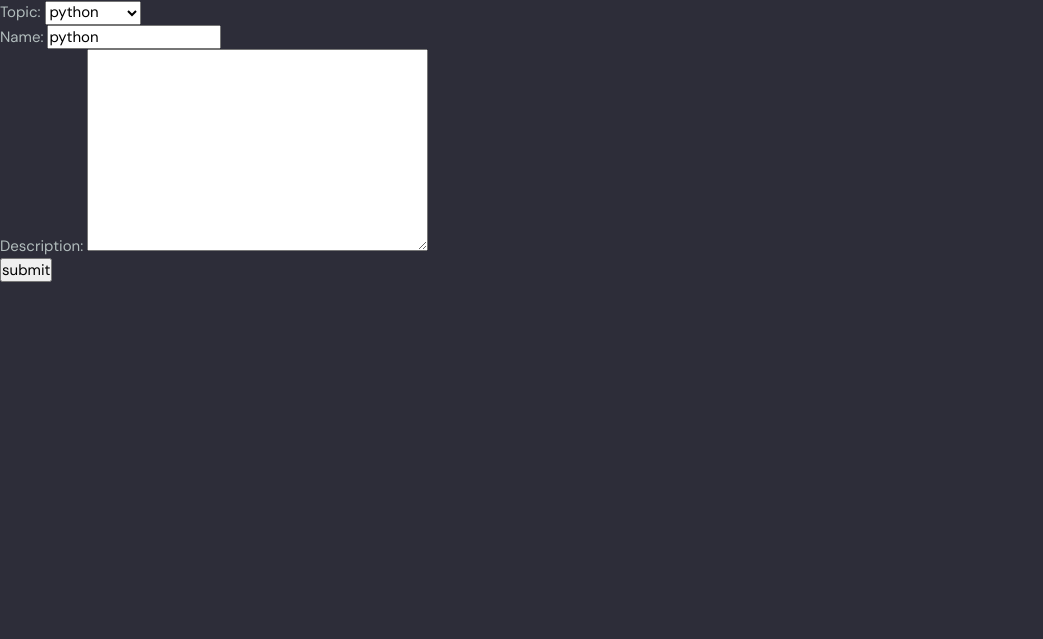
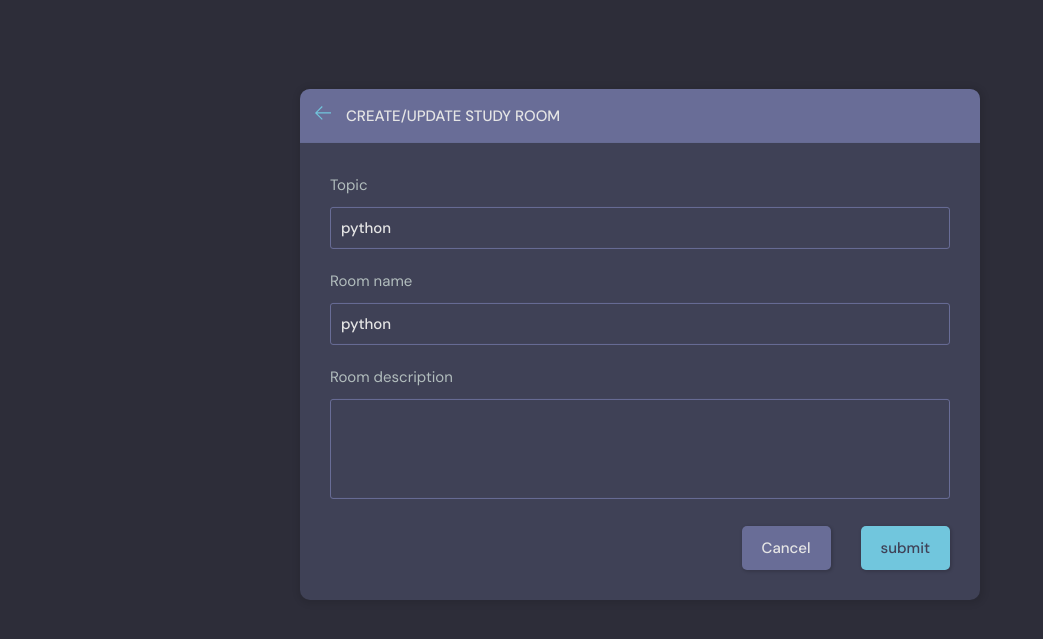
Before and after one commit to ayda76/Chatapp, a Django app: page /updateRoom/9/ in a window 1280 px wide. Shown: the part 76-715 px from the top of the page, without its empty margins (0-1043 px from the left). Run offline with Django 4.2, Linux system fonts and the light colour scheme; a user stored in the database is signed in; data comes from the database, SQL or seed files in the repository; both versions use the stored data as it was after the commit.

Commit message:
coordination with frontend

```diff
--- a/base/forms.py
+++ b/base/forms.py
@@ -1,9 +1,14 @@
 from django.forms import ModelForm
 from .models import Room
-
+from django.contrib.auth.models import User
 
 class RoomForm(ModelForm):
     class Meta:
         model=Room
         fields ='__all__'
         exclude=['host','participants']
+
+class UserForm(ModelForm):
+    class Meta:
+        model=User
+        fields =['username','email']
--- a/base/templates/base/profile.html
+++ b/base/templates/base/profile.html
@@ -17,7 +17,9 @@
           <div class="profile__info">
             <h3>{{user.username}}</h3>
             <p>@{{user.username}}</p>
-            <a href="edit-user.html" class="btn btn--main btn--pill">Edit Profile</a>
+            {% if request.user == user%}
+            <a href="{% url 'updateUser'%}" class="btn btn--main btn--pill">Edit Profile</a>
+          {%endif%}
           </div>
           <div class="profile__about">
             <h3>About</h3>
--- a/base/templates/base/room_form.html
+++ b/base/templates/base/room_form.html
@@ -1,14 +1,77 @@
 {% extends 'main.html'%}
+   {% block content%}
 
-{% block content%}
+  <main class="create-room layout">
+    <div class="container">
+      <div class="layout__box">
+        <div class="layout__boxHeader">
+          <div class="layout__boxTitle">
+            <a href="{% url 'home' %}">
+              <svg version="1.1" xmlns="http://www.w3.org/2000/svg" width="32" height="32" viewBox="0 0 32 32">
+                <title>arrow-left</title>
+                <path
+                  d="M13.723 2.286l-13.723 13.714 13.719 13.714 1.616-1.611-10.96-10.96h27.625v-2.286h-27.625l10.965-10.965-1.616-1.607z">
+                </path>
+              </svg>
+            </a>
+            <h3>Create/Update Study Room</h3>
+          </div>
+        </div>
+        <div class="layout__body">
+          <form class="form" method="POST" action="">
+            {% csrf_token %}
 
-<div>
-    <form method="POST" action="">
-        {% csrf_token %}
-        {{form.as_p}}
-        <input type="submit" value="submit">
-    </form>
+            <div class="form__group">
+              <label for="room_topic">Topic</label>
+              <input required type="text" name="topic" value="{{room.topic.name}}" id="room_topic" list="topic-list" />
+              <datalist id="topic-list">
+                <select id="room_topic">
+                  {%for topic in topics %}
+                  <option value="{{topic.name}}">{{topic.name}}</option>
+
+                  {% endfor %}
+                </select>
+              </datalist>
+
+            </div>
+
+            <div class="form__group">
+              <label for="room_name">Room name</label>
+              {{form.name}}
+
+            </div>
+            <div class="form__group">
+              <label for="room_name">Room description</label>
+              {{form.description}}
+
+            </div>
+
+<!--
+            <div class="form__group">
+              <label for="room_topic">Topic</label>
+              <input required type="text" name="topic" id="room_topic" list="topic-list" />
+              <datalist id="topic-list">
+                <select id="room_topic">
+                  <option value="">Select your topic</option>
+                  <option value="Python">Python</option>
+                  <option value="Django">Django</option>
+                </select>
+              </datalist>
+
+            </div>
 
 
-</div>
-{% endblock content%}
+            <div class="form__group">
+              <label for="room_about">About</label>
+              <textarea name="room_about" id="room_about" placeholder="Write about your study group..."></textarea>
+            </div>-->
+            <div class="form__action">
+              <a class="btn btn--dark" href="{% url 'home'%}">Cancel</a>
+              <button class="btn btn--main" type="submit">submit</button>
+            </div>
+          </form>
+        </div>
+      </div>
+    </div>
+  </main>
+  {% endblock content%}
--- a/base/urls.py
+++ b/base/urls.py
@@ -13,4 +13,5 @@ urlpatterns = [
     path('updateRoom/<str:pk>/',views.updateRoom, name='updateRoom'),
     path('deleteRoom/<str:pk>/',views.deleteRoom, name='deleteRoom'),
     path('deleteMessage/<str:pk>/',views.deleteMessage, name='deleteMessage'),
+    path('updateUser/',views.updateUser, name='updateUser'),
 ]
--- a/base/views.py
+++ b/base/views.py
@@ -7,7 +7,7 @@ from django.contrib.auth.forms import UserCreationForm
 from django.db.models import Q
 from .models import Room ,Topic , Message
 from django.contrib.auth.models import User
-from .forms import RoomForm
+from .forms import RoomForm ,UserForm
 
 
 '''
@@ -110,20 +110,35 @@ def userProfile(request,pk):
 
 @login_required(login_url='login')
 def createRoom(request):
+    topics=Topic.objects.all()
     form= RoomForm()
-    context={'form':form}
+    context={'form':form,'topics':topics}
     if request.method=='POST':
+        topic_name=request.POST.get('topic')
+        topic,created=Topic.objects.get_or_create(name=topic_name)
+
+        Room.objects.create(
+            host=request.user,
+            topic=topic,
+            name=request.POST.get('name'),
+            description=request.POST.get('description')
+
+        )
+        return redirect('home')
+        """
         form=RoomForm(request.POST)
         if form.is_valid():
             room=form.save(commit=False)
             room.host=request.user
             room.save()
-            return redirect('home')
+            """
+
     return  render(request,'base/room_form.html',context)
 
 def updateRoom(request,pk):
     room=Room.objects.get(id=pk)
     form=RoomForm(instance=room)
+    topics=Topic.objects.all()
 
     if request.user != room.host:
         return  HttpResponse('you are not allowed here')
@@ -131,11 +146,22 @@ def updateRoom(request,pk):
 
 
     if request.method == 'POST':
+        topic_name=request.POST.get('topic')
+        topic,created=Topic.objects.get_or_create(name=topic_name)
+        room.name=request.POST.get('name')
+        room.topic=topic
+        room.description=request.POST.get('description')
+        room.save()
+
+        return redirect('home')
+
+        """
         form=RoomForm(request.POST,instance=room)
         if form.is_valid():
             form.save()
-            return redirect('home')
-    context={'form':form}
+            """
+
+    context={'form':form,'topics':topics ,'room':room}
     return  render(request,'base/room_form.html',context)
 
 @login_required(login_url='login')
@@ -156,3 +182,19 @@ def deleteMessage(request, pk):
         message.delete()
         return redirect('home')
     return render(request,'base/delete.html',{'obj':message})
+
+@login_required(login_url='login')
+def updateUser(request):
+    user=request.user
+    form=UserForm(instance=user)
+
+    if request.method=='POST':
+        form=UserForm(request.POST,instance=user)
+        if form.is_valid():
+            form.save()
+            return redirect('userProfile',pk=user.id)
+
+
+
+
+    return render(request,'base/update-user.html',{'form':form})
--- a/templates/nav.html
+++ b/templates/nav.html
@@ -27,7 +27,7 @@
         <!-- Logged In -->
         {% if request.user.is_authenticated %}
         <div class="header__user">
-          <a href="profile.html">
+          <a href="{% url 'updateUser'%}">
             <div class="avatar avatar--medium active">
               <img src="https://randomuser.me/api/portraits/men/37.jpg" />
             </div>
@@ -42,7 +42,7 @@
         </div>
 
         <div class="dropdown-menu">
-          <a href="settings.html" class="dropdown-link"
+          <a href="{% url 'updateUser'%}" class="dropdown-link"
             ><svg version="1.1" xmlns="http://www.w3.org/2000/svg" width="32" height="32" viewBox="0 0 32 32">
               <title>tools</title>
               <path
```
Also changed, not shown: base/templates/base/room_form-old.html (added, +14 -0 lines), base/templates/base/update-user.html (added, +44 -0 lines), db.sqlite3.
